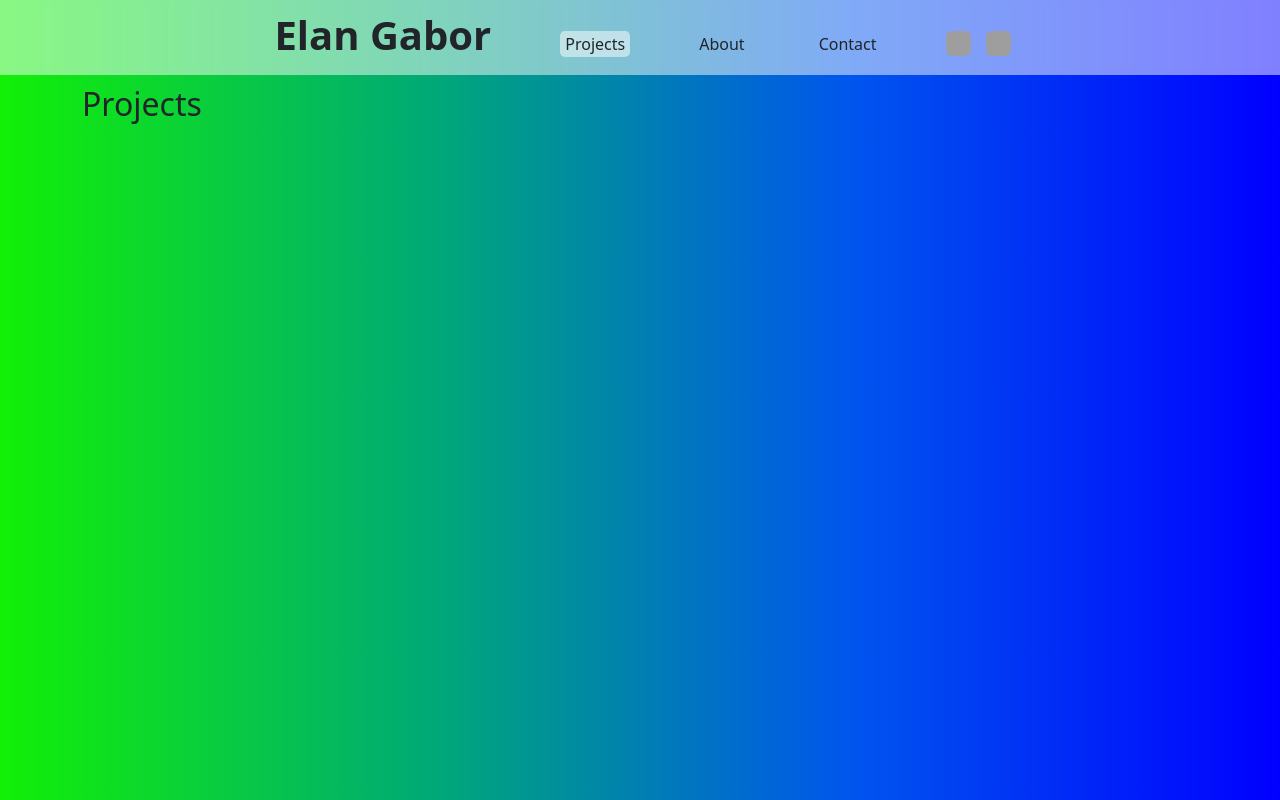
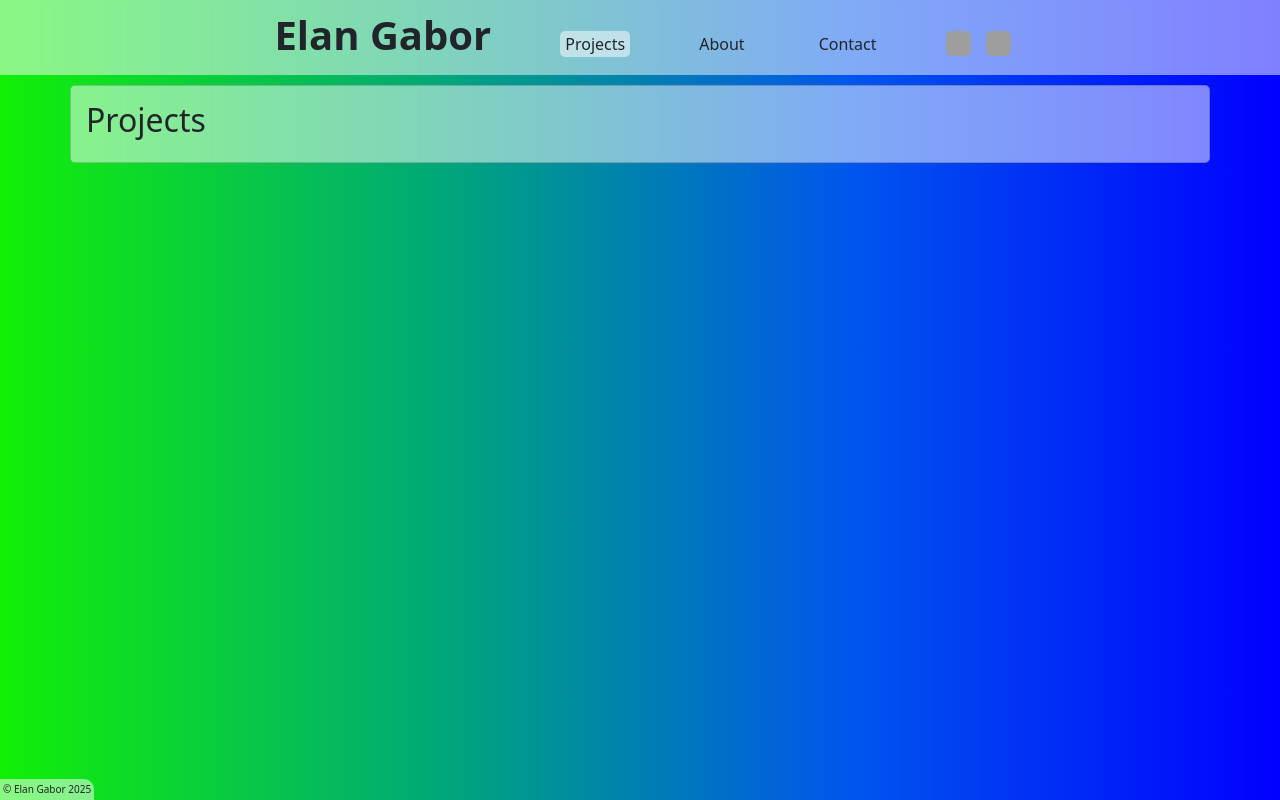
Before and after one commit to gabor6502/elan-site, a React (Create React App) app: page /projects in a window 1280 px wide. Built offline with nearby package versions, Linux system fonts and the light colour scheme; grey boxes are pictures that could not be loaded.

Commit message:
added copyright footer

```diff
--- a/src/App.js
+++ b/src/App.js
@@ -2,6 +2,7 @@ import { BrowserRouter as Router } from "react-router"
 
 import Header from "./components/Header/Header"
 import HeaderRoutes from "./components/Header/HeaderRoutes"
+import Footer from "./components/Footer/Footer"
 
 export default function App()
 {
@@ -9,6 +10,7 @@ export default function App()
         <Router>
             <Header />
             <HeaderRoutes />
+            <Footer />
         </Router>
     </>)
 }
--- /dev/null
+++ b/src/components/Footer/Footer.js
@@ -0,0 +1,7 @@
+
+export default function Footer()
+{
+    return(<>
+        <span id="footer">&copy; Elan Gabor 2025</span>
+    </>)
+}
--- a/src/index.css
+++ b/src/index.css
@@ -32,3 +32,17 @@ body
 
    padding: 15px;
 }
+
+#footer
+{
+   background: rgba(256,256,256, 0.5);
+   backdrop-filter: blur(2px);
+
+   position: absolute;
+   bottom: 0;
+
+   font-size: x-small;
+   padding: 3px;
+
+   border-top-right-radius: 10px;
+}
--- a/src/pages/About.js
+++ b/src/pages/About.js
@@ -7,7 +7,7 @@ export default function About()
     useEffect(() => {document.title = "EG | About"})
 
     return(<>
-        <Container>
+        <Container className="card">
             <h2>About</h2>
             <Outlet />
         </Container>
--- a/src/pages/Projects.js
+++ b/src/pages/Projects.js
@@ -7,7 +7,7 @@ export default function Projects()
     useEffect(() => {document.title = "EG | Projects"})
 
     return(<>
-        <Container>
+        <Container className="card">
             <h2>Projects</h2>
             <Outlet />
         </Container>
```
